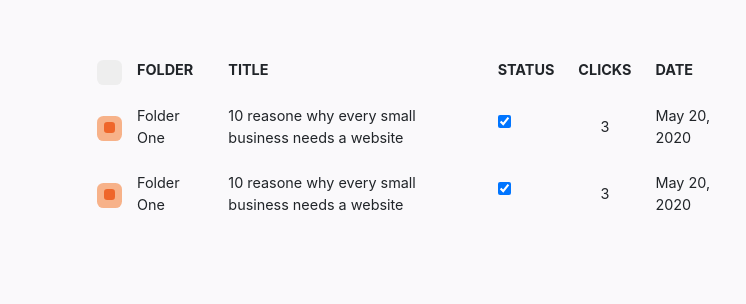
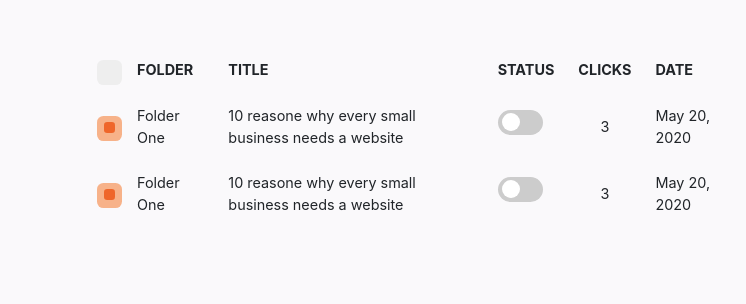
Before and after one commit to Mpiranha/pixelshark, a plain HTML site: page views/generated-link.html in a window 1280 px wide. Shown: the part 309-613 px from the top of the page, 0-746 px from the left. Drawn offline with nearby package versions, Linux system fonts and the light colour scheme.

Commit message:
toggle btn

```diff
--- a/assets/css/main.css
+++ b/assets/css/main.css
@@ -1212,6 +1212,69 @@ tbody tr:hover .btn-grab-link {
     display: none;
 }
 
+/* The switch - the box around the slider */
+.switch {
+    position: relative;
+    display: inline-block;
+    width: 45px;
+    height: 25px;
+}
+
+/* Hide default HTML checkbox */
+.switch input {
+    opacity: 0;
+    width: 0;
+    height: 0;
+}
+
+/* The slider */
+.slider {
+    position: absolute;
+    cursor: pointer;
+    top: 0;
+    left: 0;
+    right: 0;
+    bottom: 0;
+    background-color: #ccc;
+    -webkit-transition: .4s;
+    transition: .4s;
+}
+
+.slider:before {
+    position: absolute;
+    content: "";
+    height: 18px;
+    width: 18px;
+    left: 4px;
+    bottom: 4px;
+    background-color: white;
+    -webkit-transition: .4s;
+    transition: .4s;
+}
+
+input:checked+.slider {
+    background-color: #68e233;
+}
+
+input:focus+.slider {
+    box-shadow: 0 0 1px #68e233;
+}
+
+input:checked+.slider:before {
+    -webkit-transform: translateX(19px);
+    -ms-transform: translateX(19px);
+    transform: translateX(19px);
+}
+
+/* Rounded sliders */
+.slider.round {
+    border-radius: 34px;
+}
+
+.slider.round:before {
+    border-radius: 50%;
+}
+
 
 /* .table-resp {
     overflow-x: auto;
--- a/views/generated-link.html
+++ b/views/generated-link.html
@@ -126,9 +126,9 @@
                                 small business needs a
                                 website</td>
                             <td>
-                                <label class="check-container">
-                                    <input type="checkbox" checked="checked">
-                                    <span class="checkmark"></span>
+                                <label class="switch">
+                                    <input type="checkbox">
+                                    <span class="slider round"></span>
                                 </label>
                             </td>
                             <td class="text-center">3</td>
@@ -187,9 +187,9 @@
                                 small business needs a
                                 website</td>
                             <td>
-                                <label class="check-container">
-                                    <input type="checkbox" checked="checked">
-                                    <span class="checkmark"></span>
+                                <label class="switch">
+                                    <input type="checkbox">
+                                    <span class="slider round"></span>
                                 </label>
                             </td>
                             <td class="text-center">3</td>
```
